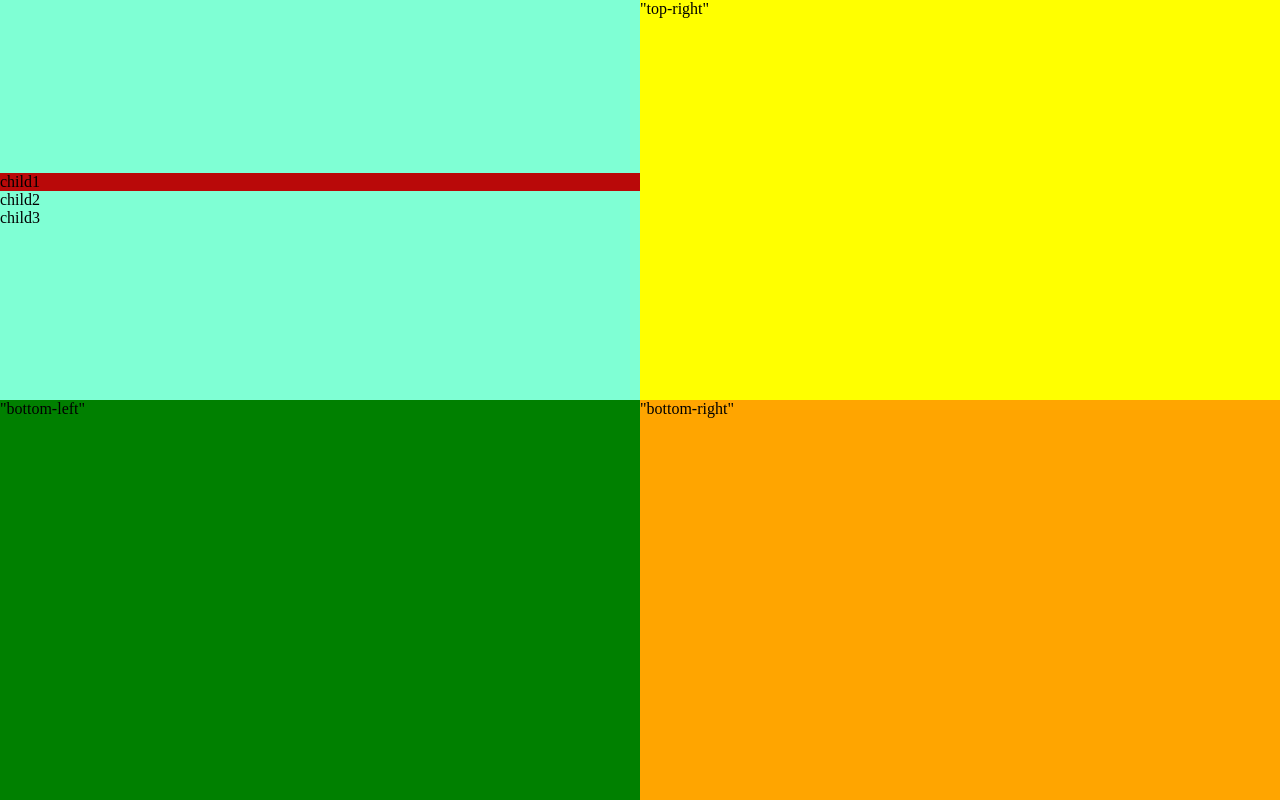
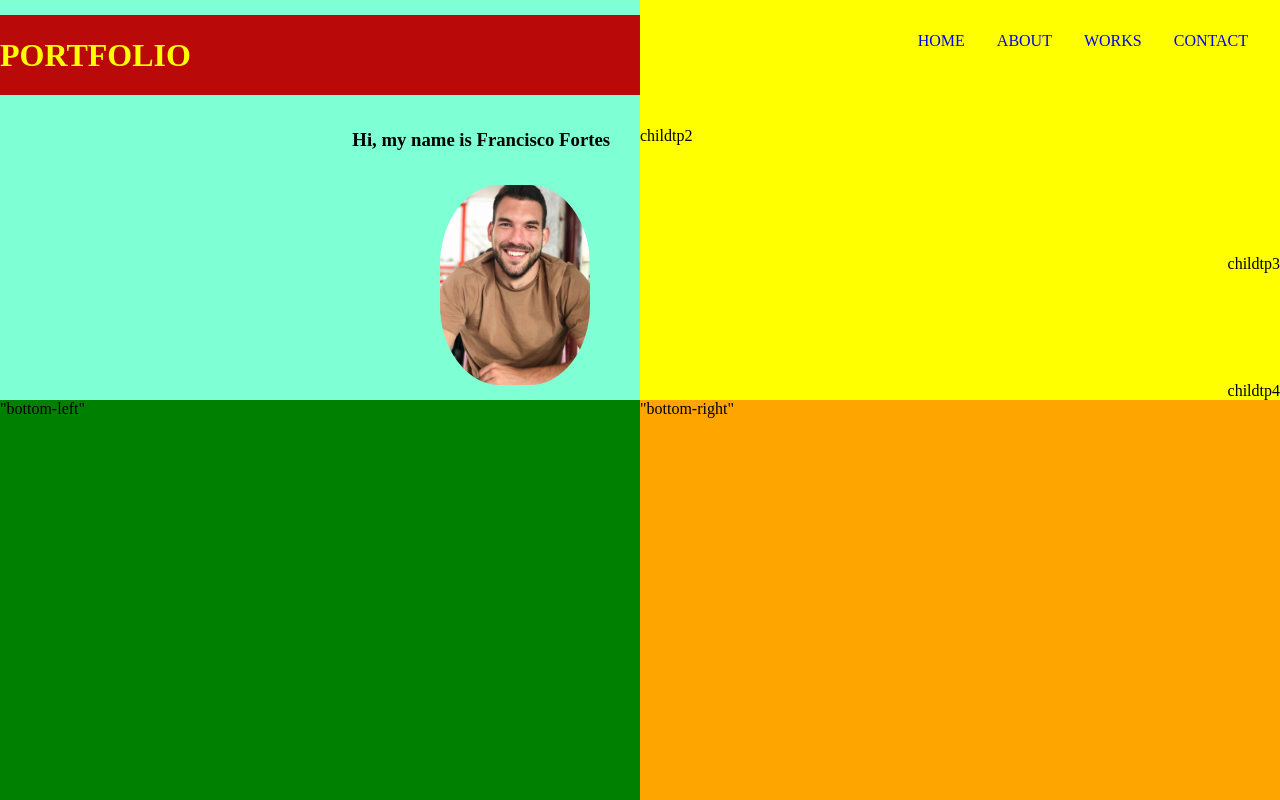
Before and after one commit to Francisco-Fortes/EPICODE-U1-D5-PORTFOLIO, a plain HTML site: page index.html in a window 1280 px wide. Drawn offline with Linux system fonts and the light colour scheme.

Commit message:
Second commit 2.0

```diff
--- a/index.html
+++ b/index.html
@@ -11,11 +11,25 @@
   <body>
     <div class="main-division">
       <div id="top-left">
-        <div id="child1">child1</div>
-        <div id="child2">child2</div>
-        <div id="child3">child3</div>
+        <div id="child1"><h1>PORTFOLIO</h1></div>
+        <div id="child2">
+          <h3>Hi, my name is <span>Francisco Fortes</span></h3>
+        </div>
+        <div id="child3">
+          <img src="./me.jpg" alt="picture-of-me"/>
+        </div>
       </div>
-      <div id="top-right">"top-right"</div>
+      <div id="top-right">
+        <div id="childtp1">
+          <a href="https://www.google.com" target="_blank">HOME</a>
+          <a href="https://www.facebook.com" target="_blank">ABOUT</a>
+          <a href="https://github.com/Francisco-Fortes?tab=repositories">WORKS</a>
+          <a href="https://www.linkedin.com" target="_blank">CONTACT</a>
+        </div>
+        <div id="childtp2">childtp2</div>
+        <div id="childtp1">childtp3</div>
+        <div id="childtp1">childtp4</div>
+      </div>
       <div id="bottom-left">"bottom-left"</div>
       <div id="bottom-right">"bottom-right"</div>
     </div>
@@ -24,9 +38,6 @@
     <!-- <div class="bars"> -->
     <!-- <div class="top-left-bar"><h1>PORTFOLIO</h1></div>
     <div class="top-bar">
-      <a href="https://www.google.com" target="_blank">HOME</a>
-      <a href="https://www.facebook.com" target="_blank">ABOUT</a>
-      <a href="https://github.com/Francisco-Fortes?tab=repositories">WORKS</a>
-      <a href="https://www.linkedin.com" target="_blank">CONTACT</a>
+
       <a id="tp-button" href="https://epicode.com/" target="_blank"
         >LEARNING AT</a
--- a/style.css
+++ b/style.css
@@ -15,19 +15,36 @@ body {
   background-color: aquamarine;
   display: flex;
   flex-direction: column;
-  justify-content: center;
+  justify-content: space-evenly;
+  align-content: flex-end;
 }
 
 #child1 {
-  border: 50px;
+  /* max-width: 100%;
+  max-height: 100%; */
   background-color: rgb(185, 9, 9);
+  color: yellow;
   /* z-index: 2; */
 }
 
-#child2 {
+#child2 h3 {
+  text-align: right;
+  padding-right: 30px;
 }
 
 #child3 {
+  align-self: flex-end;
+  width: 200px;
+  height: 200px;
+  z-index: 4;
+}
+
+img {
+  max-width: 100%;
+  max-height: 100%;
+  object-fit: contain;
+  object-fit: fill;
+  border-radius: 40%;
 }
 
 #top-right {
@@ -37,6 +54,20 @@ body {
   width: 50%;
   height: 50%;
   background-color: yellow;
+  display: flex;
+  flex-direction: column;
+  justify-content: space-between;
+}
+
+#childtp1 {
+  display: flex;
+  justify-content: right;
+  padding-top: 5%;
+}
+
+#childtp1 a {
+  padding-right: 5%;
+  text-decoration: none;
 }
 
 #bottom-left {
```
Also changed, not shown: me.jpg (added).
